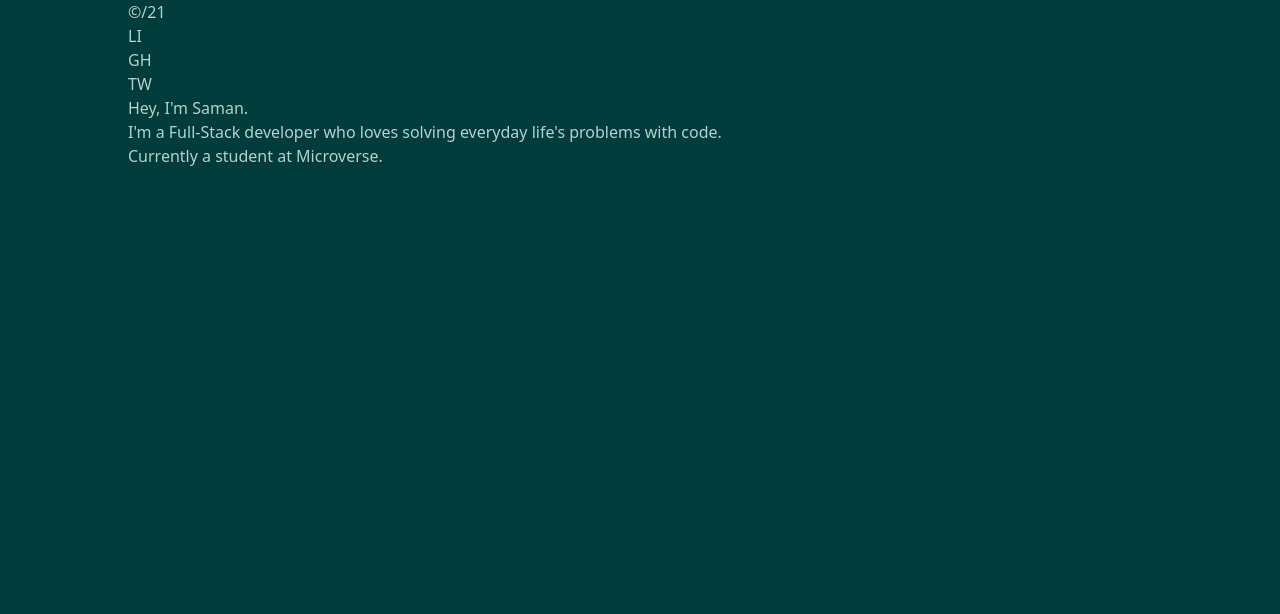
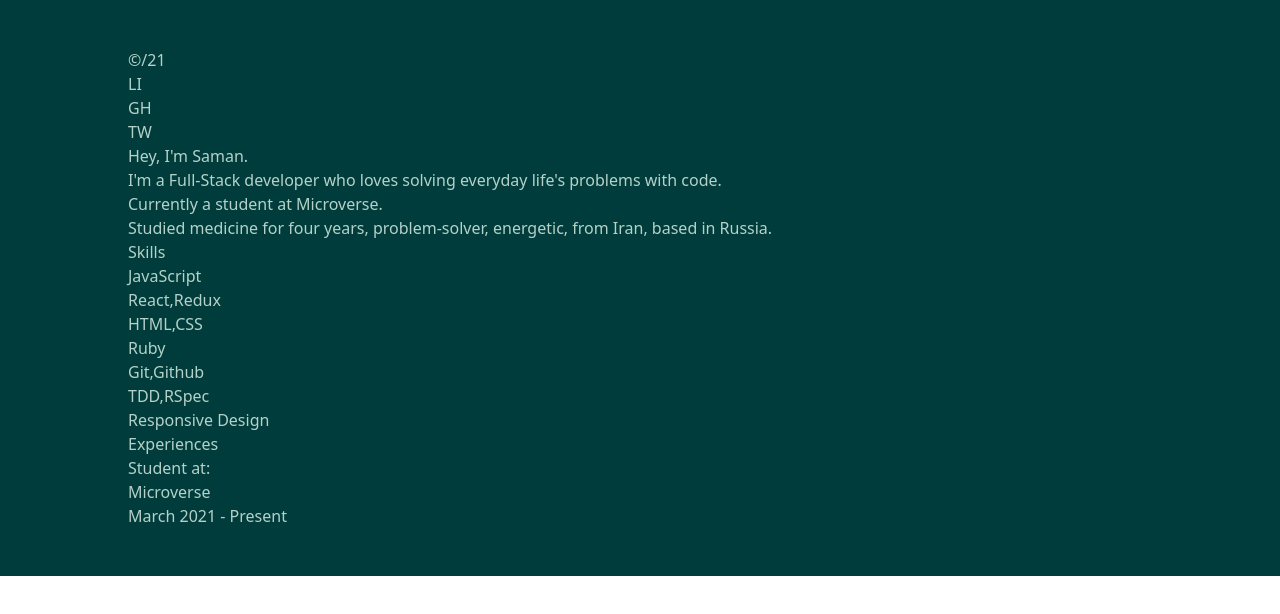
Before and after one commit to SamanAtashi/Portfolio-V.2, a Next.js app: page / in a window 1280 px wide. Shown: the top 614 px of the page. Built offline with nearby package versions, Linux system fonts and the light colour scheme.

Commit message:
Add about page

```diff
--- a/Components/About.jsx
+++ b/Components/About.jsx
@@ -0,0 +1,46 @@
+const About = () => {
+	return (
+		<section className="font-Montserratss">
+			<article>
+				<p>
+					Studied medicine for four years, problem-solver,
+					energetic, from Iran, based in Russia.{' '}
+				</p>
+			</article>
+			<div className="sm:flex sm:justify-between">
+				<article className="my-4 ">
+					<header className="font-Bodoni text-xl tracking-widest  text-Secondary_Light font-bold">
+						Skills
+					</header>
+					<ul>
+						<li>JavaScript</li>
+						<li>React,Redux</li>
+						<li>HTML,CSS</li>
+						<li>Ruby</li>
+						<li>Git,Github</li>
+						<li>TDD,RSpec</li>
+						<li>Responsive Design</li>
+					</ul>
+				</article>
+				<article className="my-4 ">
+					<header className="font-Bodoni text-xl tracking-widest  text-Secondary_Light font-bold">
+						Experiences
+					</header>
+					<ul>
+						<li>
+							<div>
+								<p>Student at:</p>
+								<a href="https://www.microverse.org/">
+									Microverse
+								</a>
+							</div>
+							<p> March 2021 - Present</p>
+						</li>
+					</ul>
+				</article>
+			</div>
+		</section>
+	);
+};
+
+export default About;
--- a/Components/Home.jsx
+++ b/Components/Home.jsx
@@ -1,7 +1,7 @@
 const Home = () => {
 	return (
 		<section className="text-Secondary text-[1.2rem] leading-7 font-Montserratss">
-			<article className="md:p-16">
+			<article className="">
 				<header className="my-3.5">
 					Hey, I'm{' '}
 					<span className="text-Secondary_Light font-semibold">
--- a/pages/index.js
+++ b/pages/index.js
@@ -1,10 +1,12 @@
+import About from '../Components/About';
 import Home from '../Components/Home';
 import Navbar from '../Components/Navbar';
 export default function Main() {
 	return (
-		<div className="bg-Primary w-screen h-screen text-Secondary px-10vw relative">
+		<div className="bg-Primary w-full h-full text-Secondary px-10vw relative md:px-32 md:py-12">
 			<Navbar />
 			<Home />
+			<About />
 		</div>
 	);
 }
```
